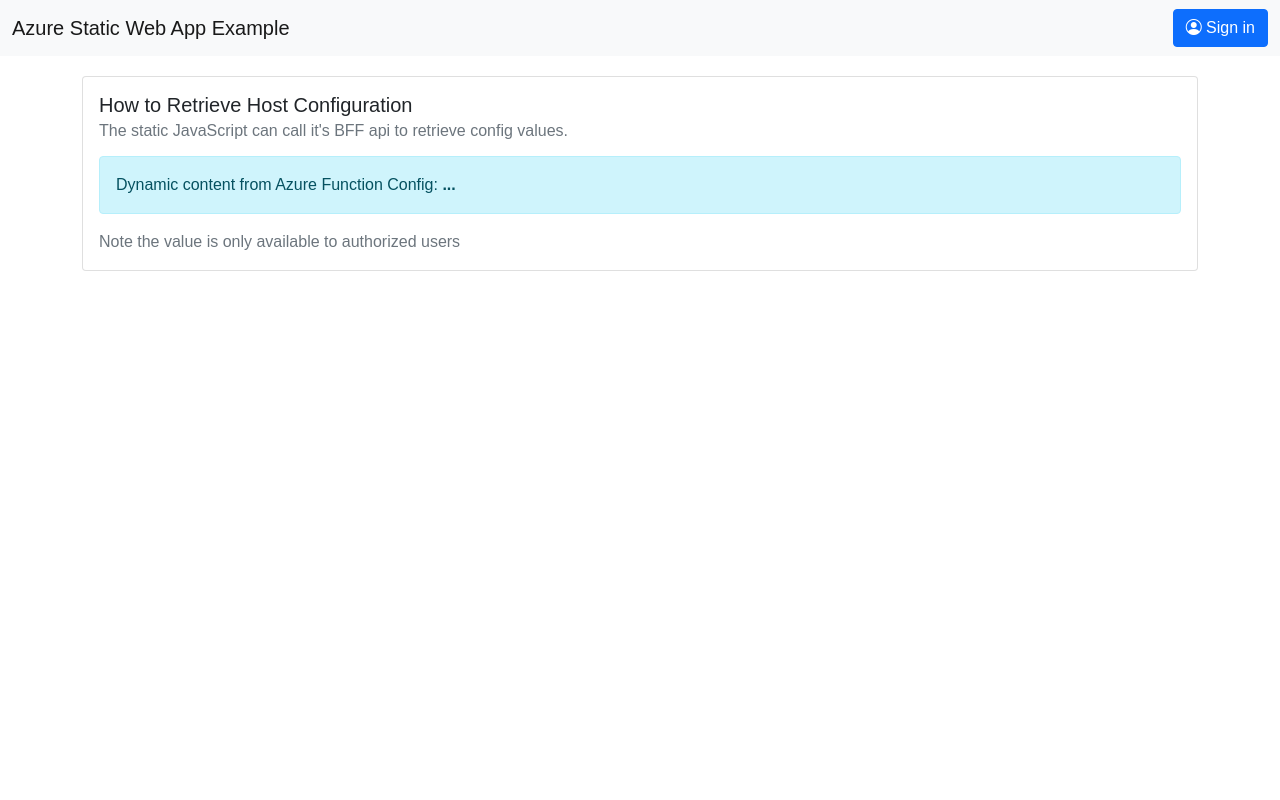
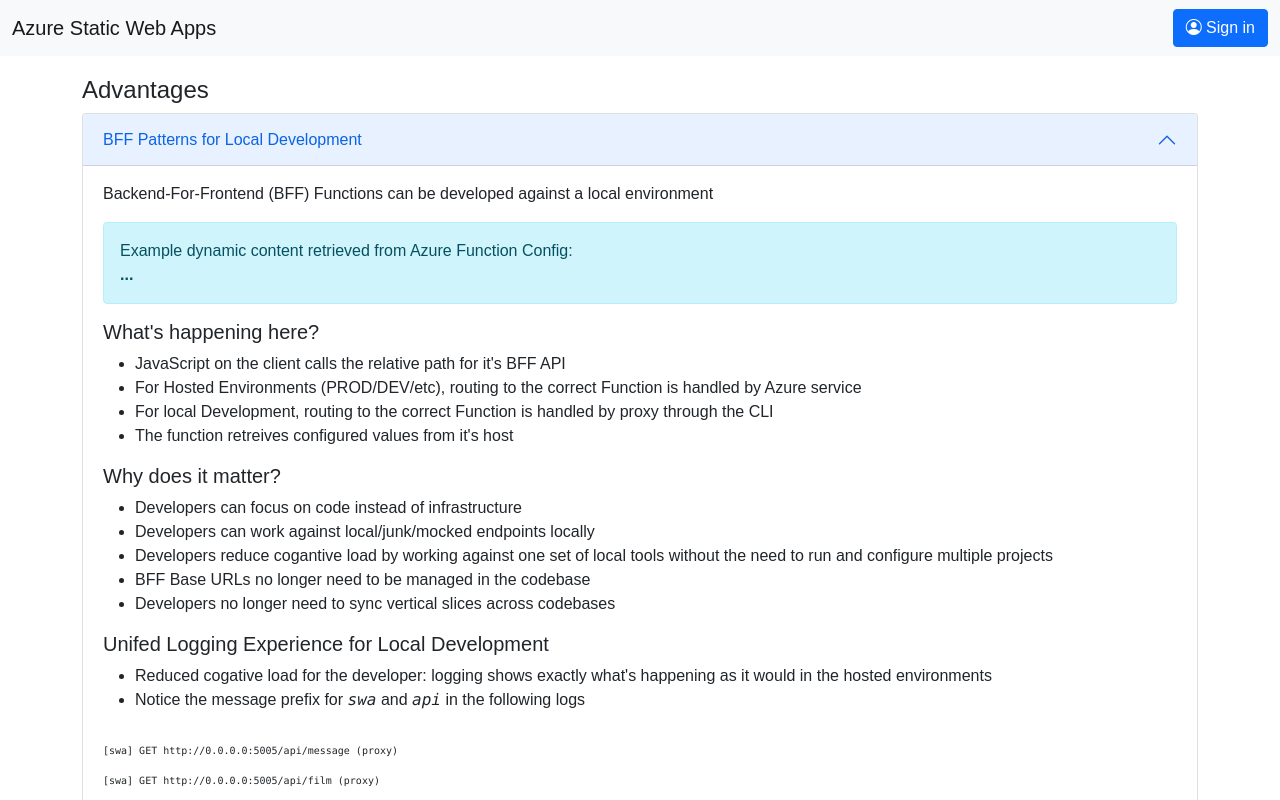
Before and after one commit to whoiskevinrich/azure-static-website-example, a plain HTML site: page app/index.html in a window 1280 px wide. Shown: the top 800 px of the page. Drawn offline with nearby package versions, Linux system fonts and the light colour scheme; no server answers.

Commit message:
Updating api functions

```diff
--- a/api/GetPet/function.json
+++ b/api/GetFilm/function.json
@@ -8,7 +8,7 @@
       "methods": [
         "get"
       ],
-      "route": "pet"
+      "route": "film"
     },
     {
       "type": "http",
--- a/app/index.html
+++ b/app/index.html
@@ -6,29 +6,14 @@
   <meta name="viewport" content="width=device-width, initial-scale=1.0">
   <link href="https://cdn.jsdelivr.net/npm/bootstrap@5.0.2/dist/css/bootstrap.min.css" rel="stylesheet" integrity="sha384-EVSTQN3/azprG1Anm3QDgpJLIm9Nao0Yz1ztcQTwFspd3yD65VohhpuuCOmLASjC" crossorigin="anonymous">  <link rel="stylesheet" href="styles.css">
   <link rel="stylesheet" href="https://cdn.jsdelivr.net/npm/bootstrap-icons@1.5.0/font/bootstrap-icons.css">
-  <title>Vanilla JavaScript App</title>
+  <title>Azure Static Web Apps</title>
 </head>
 
 <script src="https://cdn.jsdelivr.net/npm/bootstrap@5.0.2/dist/js/bootstrap.bundle.min.js" integrity="sha384-MrcW6ZMFYlzcLA8Nl+NtUVF0sA7MsXsP1UyJoMp4YLEuNSfAP+JcXn/tWtIaxVXM" crossorigin="anonymous"></script>
 <body>
-  <!-- <nav class="navbar navbar-expand-sm navbar-light bg-light">
-    <div class="container-fluid">
-      <a class="navbar-brand" href="index.html">Azure Static Web App Example</a>
-      <button class="navbar-toggler" type="button" data-bs-toggle="collapse" data-bs-target="#navbarSupportedContent" aria-controls="navbarSupportedContent" aria-expanded="false" aria-label="Toggle navigation">
-        <span class="navbar-toggler-icon"></span>
-      </button>
-      <div class="collapse navbar-collapse" id="navbarSupportedContent">
-        <div class="d-flex flex-row-reverse">
-          <a href="/login" class="btn btn-primary">Login</a>
-          <a href="/logout" class="btn btn-danger">Logout</a>
-        </div>
-      </div>
-    </div>
-  </nav> -->
-
   <nav class="navbar navbar-expand-lg navbar-light bg-light">
     <div class="container-fluid">
-      <a class="navbar-brand" href="/">Azure Static Web App Example</a>
+      <a class="navbar-brand" href="/">Azure Static Web Apps</a>
       <button class="navbar-toggler" type="button" data-bs-toggle="collapse" data-bs-target="#navbarSupportedContent" aria-controls="navbarSupportedContent" aria-expanded="false" aria-label="Toggle navigation">
         <span class="navbar-toggler-icon"></span>
       </button>
@@ -56,24 +41,102 @@
   </nav>
 
   <main class="container">
-    <div class="card">
-      <div class="card-body">
-        <h5 class="card-title">How to Retrieve Host Configuration</h4>
-        <h6 class="card-subtitle mb-2 text-muted">
-          The static JavaScript can call it's BFF api to retrieve config values.
-        </h6>
-        <p class="card-text">
-          <div class="alert alert-info">
-            Dynamic content from Azure Function Config: <b id="functionConfigValue">...</b>
+
+    <h4>Advantages</h4>
+    <div class="accordion" id="accordionExample">
+      <div class="accordion-item">
+        <h2 class="accordion-header" id="heading-localProxySection">
+          <button class="accordion-button" type="button" data-bs-toggle="collapse" data-bs-target="#collapse-localProxySection" aria-expanded="true" aria-controls="collapse-localProxySection">
+            BFF Patterns for Local Development
+          </button>
+        </h2>
+        <div id="collapse-localProxySection" class="accordion-collapse collapse show" aria-labelledby="heading-localProxySection" data-bs-parent="#accordionExample">
+          <div class="accordion-body">
+            <p>Backend-For-Frontend (BFF) Functions can be developed against a local environment</p>
+            <div class="alert alert-info">
+              <div>Example dynamic content retrieved from Azure Function Config:</div>
+              <div><b id="functionConfigValue">...</b></div>
+            </div>
+            <h5>What's happening here?</h5>
+            <ul>
+              <li>JavaScript on the client calls the relative path for it's BFF API</li>
+              <li>For Hosted Environments (PROD/DEV/etc), routing to the correct Function is handled by Azure service</li>
+              <li>For local Development, routing to the correct Function is handled by proxy through the CLI</li>
+              <li>The function retreives configured values from it's host</li>
+            </ul>
+
+            <h5>Why does it matter?</h5>
+            <ul>
+              <li>Developers can focus on code instead of infrastructure</li>
+              <li>Developers can work against local/junk/mocked endpoints locally</li>
+              <li>
+                Developers reduce cogantive load by working against one set of local tools
+                 without the need to run and configure multiple projects
+              </li>
+              <li>BFF Base URLs no longer need to be managed in the codebase</li>
+              <li>Developers no longer need to sync vertical slices across codebases</li>
+            </ul>
+
+            <h5>Unifed Logging Experience for Local Development</h5>
+            <ul>
+              <li>Reduced cogative load for the developer: logging shows exactly what's happening as it would in the hosted environments</li>
+              <li>Notice the message prefix for <i class="font-monospace">swa</i> and <i class="font-monospace">api</i> in the following logs</li>
+            </ul>
+            <pre class="font-monospace" style="font-size: x-small;">
+<br/>[swa] GET http://0.0.0.0:5005/api/message (proxy)
+<br/>[swa] GET http://0.0.0.0:5005/api/film (proxy)
+<br/>[api] [2021-08-07T18:01:57.269Z] GET http://192.168.1.165:5001/.auth/me - 200
+<br/>[api] Executing 'Functions.GetMessage' (Reason='This function was programmatically called via the host APIs.', Id=d98217d0-ed97-404b-aab0-dc4075f55db2)
+<br/>[api] [2021-08-07T18:01:57.270Z] Executing 'Functions.GetFilm' (Reason='This function was programmatically called via the host APIs.', Id=0aa44459-c919-4097-abd8-df81db0caa77)
+<br/>[api] [2021-08-07T18:01:57.270Z] JavaScript HTTP trigger function processed a request for Message
+<br/>[api] [2021-08-07T18:01:57.271Z] Executed 'Functions.GetMessage' (Succeeded, Id=d98217d0-ed97-404b-aab0-dc4075f55db2, Duration=2ms)
+<br/>[swa] GET http://192.168.1.165:5001/api/message - 200
+<br/>[api] [2021-08-07T18:01:57.273Z] JavaScript HTTP trigger function processed a request for Film from Managed API
+<br/>[api] [2021-08-07T18:01:57.273Z] ReferenceError: headers is not defined
+<br/>[api]     <i class="ms-5"></i>at getFilm (D:\Source\azure-static-website-example\api\GetFilm\index.js:13:53)
+<br/>[api]     <i class="ms-5"></i>at module.exports (D:\Source\azure-static-website-example\api\GetFilm\index.js:21:22)
+<br/>[api]     <i class="ms-5"></i>at WorkerChannel.invocationRequest (C:\Users\whois\AppData\Roaming\npm\node_modules\azure-functions-core-tools\bin\workers\node\worker-bundle.js:18675:26)
+<br/>[api]     <i class="ms-5"></i>at ClientDuplexStream.&lt;anonymous&gt; (C:\Users\whois\AppData\Roaming\npm\node_modules\azure-functions-core-tools\bin\workers\node\worker-bundle.js:18455:30)
+<br/>[api]     <i class="ms-5"></i>at ClientDuplexStream.emit (events.js:315:20)
+<br/>[api]     <i class="ms-5"></i>at addChunk (internal/streams/readable.js:309:12)
+<br/>[api]     <i class="ms-5"></i>at readableAddChunk (internal/streams/readable.js:284:9)
+<br/>[api]     <i class="ms-5"></i>at ClientDuplexStream.Readable.push (internal/streams/readable.js:223:10)
+<br/>[api]     <i class="ms-5"></i>at Object.onReceiveMessage (C:\Users\whois\AppData\Roaming\npm\node_modules\azure-functions-core-tools\bin\workers\node\worker-bundle.js:23010:19)
+<br/>[api]     <i class="ms-5"></i>at InterceptingListener.module.exports.InterceptingListener.recvMessageWithContext (C:\Users\whois\AppData\Roaming\npm\node_modules\azure-functions-core-tools\bin\workers\node\worker-bundle.js:22320:19)
+<br/>[api] [2021-08-07T18:01:57.273Z] undefined
+<br/>[swa] GET http://192.168.1.165:5001/api/film - 200
+<br/>[api] [2021-08-07T18:01:57.274Z] Executed 'Functions.GetFilm' (Succeeded, Id=0aa44459-c919-4097-abd8-df81db0caa77,
+Duration=3ms)
+            </pre>
           </div>
-        </p>
-        <p class="card-text text-muted mt-2">
-          Note the value is only available to authorized users
-        </p>
+        </div>
+      </div>
+
+      <div class="accordion-item">
+        <h2 class="accordion-header" id="headingTwo">
+          <button class="accordion-button collapsed" type="button" data-bs-toggle="collapse" data-bs-target="#collapseTwo" aria-expanded="false" aria-controls="collapseTwo">
+            Pricing
+          </button>
+        </h2>
+        <div id="collapseTwo" class="accordion-collapse collapse" aria-labelledby="headingTwo" data-bs-parent="#accordionExample">
+          <div class="accordion-body">
+            <strong>This is the second item's accordion body.</strong> It is hidden by default, until the collapse plugin adds the appropriate classes that we use to style each element. These classes control the overall appearance, as well as the showing and hiding via CSS transitions. You can modify any of this with custom CSS or overriding our default variables. It's also worth noting that just about any HTML can go within the <code>.accordion-body</code>, though the transition does limit overflow.
+          </div>
+        </div>
+      </div>
+      <div class="accordion-item">
+        <h2 class="accordion-header" id="headingThree">
+          <button class="accordion-button collapsed" type="button" data-bs-toggle="collapse" data-bs-target="#collapseThree" aria-expanded="false" aria-controls="collapseThree">
+            Reduced Infrastructure
+          </button>
+        </h2>
+        <div id="collapseThree" class="accordion-collapse collapse" aria-labelledby="headingThree" data-bs-parent="#accordionExample">
+          <div class="accordion-body">
+            <strong>This is the third item's accordion body.</strong> It is hidden by default, until the collapse plugin adds the appropriate classes that we use to style each element. These classes control the overall appearance, as well as the showing and hiding via CSS transitions. You can modify any of this with custom CSS or overriding our default variables. It's also worth noting that just about any HTML can go within the <code>.accordion-body</code>, though the transition does limit overflow.
+          </div>
+        </div>
       </div>
     </div>
-
-    <!-- <p>Loading content through API => APIM: <b id="pet">...</b></p> -->
 
   </main>
 
@@ -83,11 +146,11 @@
       document.querySelector('#functionConfigValue').textContent = text;
     }());
 
-    // (async function() {
-    //   let { pet } = await( await fetch(`/api/pet`)).json();
-    //   console.log("pet: " + pet);
-    //   document.querySelector('#pet').textContent = `w00f! ${pet.name} is ${pet.status}`;
-    // }());
+    (async function() {
+      let { film } = await( await fetch(`/api/film`)).json();
+      console.log("film: " + film);
+      document.querySelector('#film').textContent = `${film.title} released ${film.release_date} made ${film.revenue}`;
+    }());
 
     (async function() {
       const response = await fetch('/.auth/me');
```
Also changed, not shown: api/GetFilm/index.js (renamed from api/GetPet/index.js, +6 -10 lines), app/img/unified-logging.jpg (added), readme.md, 2 other files.
